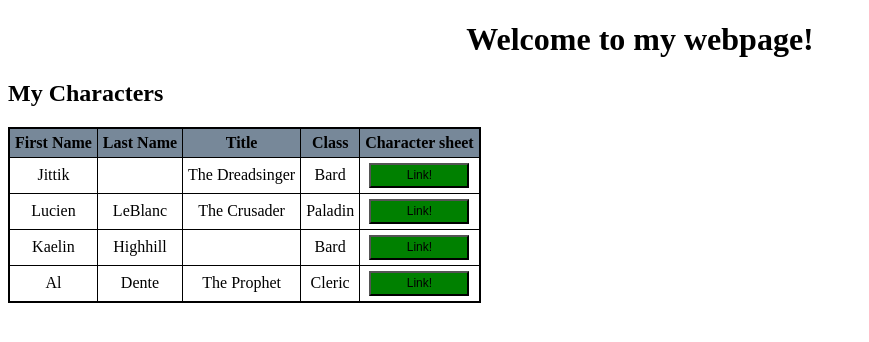
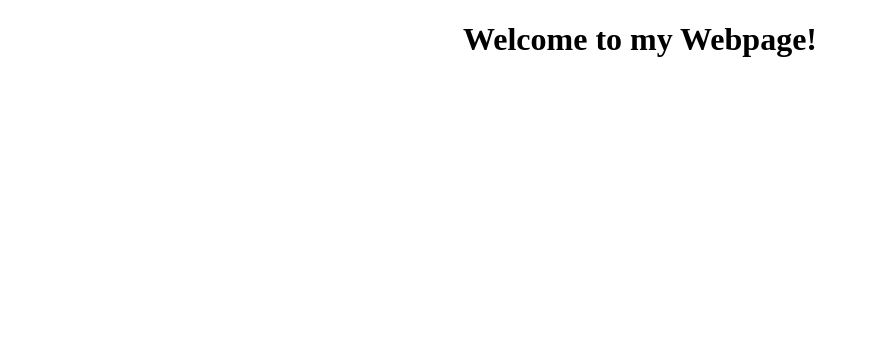
Before and after one commit to crazyruin/CS50W, a Flask app: page / in a window 1280 px wide. Shown: the top 342 px of the page, without its empty margins (0-869 px from the left). Run offline with Flask 2, Linux system fonts and the light colour scheme; style sheets or scripts are compiled from the project's sources.

Commit message:
Let's try scss

```diff
--- /dev/null
+++ b/static/css/styles.scss
@@ -0,0 +1,39 @@
+h1 {
+    text-align:center;
+}
+table {
+    border: 2px solid black;
+    border-collapse: collapse;
+}
+th,td {
+    border: 1px solid black;
+    padding: 5px;
+    text-align: center;
+}
+th {
+    background-color: lightslategrey;
+    font-weight: bold
+}
+
+.character {
+    font-family: Arial, Helvetica, sans-serif;
+    font-size: 28px;
+    font-weight: bold;
+    text-align: center;
+    color:red;
+    background-color: teal;
+    padding: 10px;
+    border: 5px dotted yellow;
+    width: 97%;
+}
+
+.charlink {
+    width: 100px;
+    height: 25px;
+    font-size: 12px;
+    background-color: green;
+}
+
+.charlink:hover {
+    background-color: orange;
+}
--- a/templates/index.html
+++ b/templates/index.html
@@ -4,45 +4,6 @@
         <title>My Webpage!</title>
         <link rel="stylesheet" href = "styles.css">
     </head>
-    <body>
-        <h1>Welcome to my webpage!</h1>
-        <h2>My Characters</h2>
-        <table>
-            <tr>
-                <th>First Name</th>
-                <th>Last Name</th>
-                <th>Title</th>
-                <th>Class</th>
-                <th>Character sheet</th>
-            </tr>
-            <tr>
-                <td>Jittik</td>
-                <td></td>
-                <td>The Dreadsinger</td>
-                <td>Bard</td>
-                <td><button onclick="window.location.href='jittik.html'" class = "charlink">Link!</button></td>
-            </tr>
-            <tr>
-                <td>Lucien</td>
-                <td>LeBlanc</td>
-                <td>The Crusader</td>
-                <td>Paladin</td>
-                <td><button onclick="window.location.href='lucien.html'" class = "charlink">Link!</button></td>
-            </tr>
-            <tr>
-                <td>Kaelin</td>
-                <td>Highhill</td>
-                <td></td>
-                <td>Bard</td>
-                <td><button onclick="window.location.href='milo2.html'" class = "charlink">Link!</button></td>
-            </tr>
-            <tr>
-                <td>Al</td>
-                <td>Dente</td>
-                <td>The Prophet</td>
-                <td>Cleric</td>
-                <td><button onclick="window.location.href='al.html'" class = "charlink">Link!</button></td>
-            </tr>
-        </table>
+        <h1>Welcome to my Webpage!</h1>
     </body>
 </html>
```
Also changed, not shown: templates/characters.html (added, +48 -0 lines).
